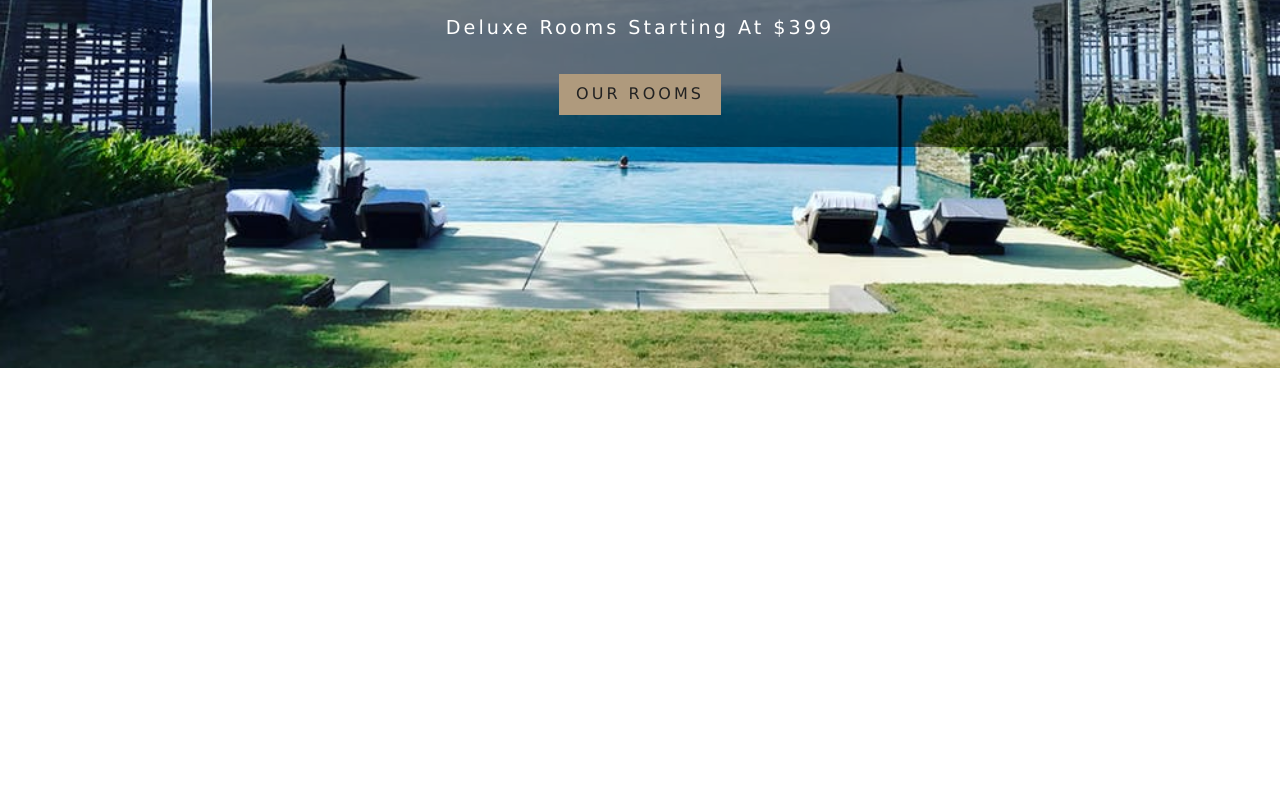
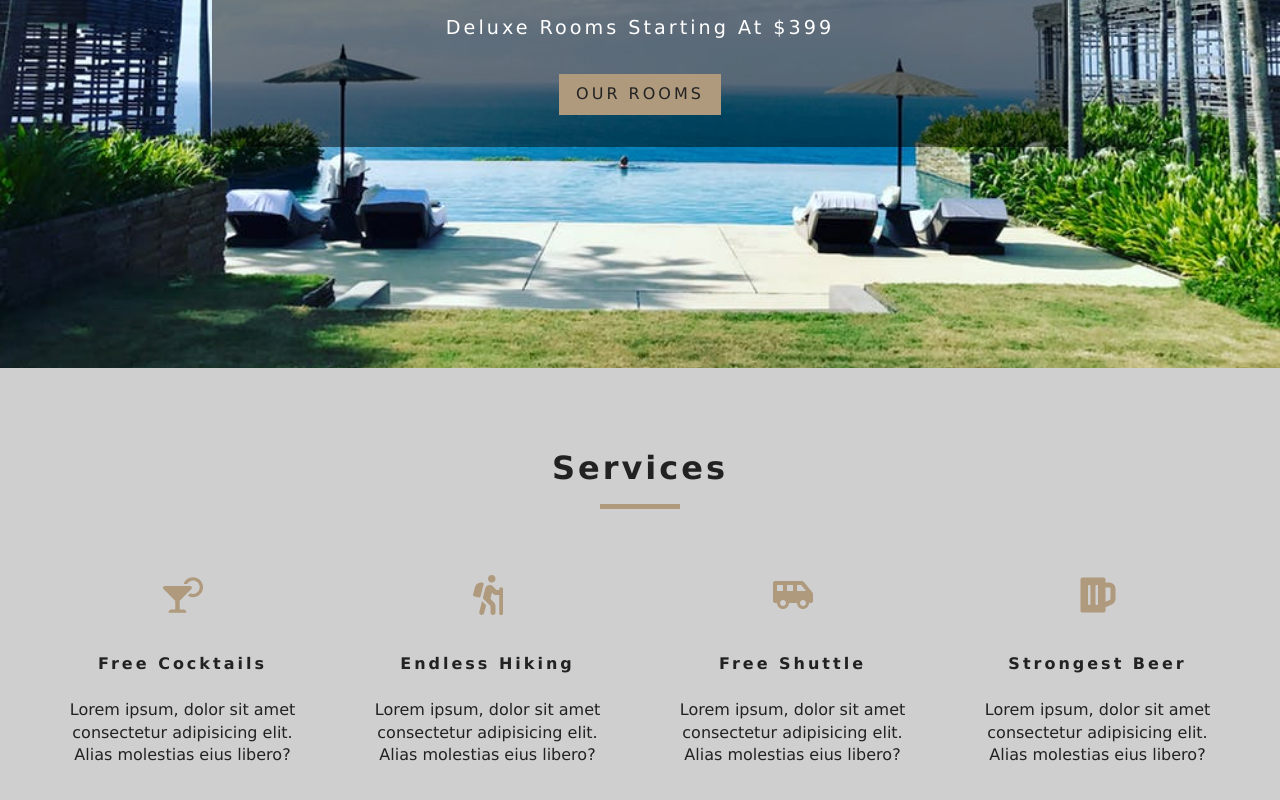
Before and after one commit to hulyak/hotel-booking, a React (Create React App) app: page / in a window 1280 px wide. Shown: the part 432-1232 px from the top of the page. Before the commit the page ends 800 px from the top, so only its background shows below. Built offline with nearby package versions, Linux system fonts and the light colour scheme.

Commit message:
create Services component

```diff
--- a/src/App.css
+++ b/src/App.css
@@ -253,6 +253,7 @@ h6 {
 }
 .services h6 {
   letter-spacing: var(--mainSpacing);
+  text-transform: capitalize;
 }
 .services p {
   width: 80%;
--- /dev/null
+++ b/src/components/Services.js
@@ -0,0 +1,53 @@
+import React, { useState } from "react";
+import { FaBeer, FaCocktail, FaHiking, FaShuttleVan } from "react-icons/fa";
+import Title from "./Title";
+
+const Services = () => {
+  const obj = [
+    {
+      icon: <FaCocktail />,
+      title: "Free Cocktails",
+      info:
+        "Lorem ipsum, dolor sit amet consectetur adipisicing elit. Alias molestias eius libero?",
+    },
+    {
+      icon: <FaHiking />,
+      title: "Endless Hiking",
+      info:
+        "Lorem ipsum, dolor sit amet consectetur adipisicing elit. Alias molestias eius libero?",
+    },
+    {
+      icon: <FaShuttleVan />,
+      title: "Free Shuttle",
+      info:
+        "Lorem ipsum, dolor sit amet consectetur adipisicing elit. Alias molestias eius libero?",
+    },
+    {
+      icon: <FaBeer />,
+      title: "Strongest Beer",
+      info:
+        "Lorem ipsum, dolor sit amet consectetur adipisicing elit. Alias molestias eius libero?",
+    },
+  ];
+
+  const [state, setState] = useState(obj);
+
+  return (
+    <section className="services">
+      <Title title="Services" />
+      <div className="services-center">
+        {state.map((item, index) => {
+          return (
+            <article key={index} className="service">
+              <span>{item.icon}</span>
+              <h6>{item.title}</h6>
+              <p>{item.info}</p>
+            </article>
+          );
+        })}
+      </div>
+    </section>
+  );
+};
+
+export default Services;
--- /dev/null
+++ b/src/components/Title.js
@@ -0,0 +1,12 @@
+import React from "react";
+
+const Title = ({ title }) => {
+  return (
+    <div className="section-title">
+      <h4>{title}</h4>
+      <div />
+    </div>
+  );
+};
+
+export default Title;
--- a/src/pages/Home.js
+++ b/src/pages/Home.js
@@ -2,16 +2,18 @@ import React from 'react'
 import { Link } from 'react-router-dom'
 import Banner from '../components/Banner'
 import Hero from '../components/Hero'
+import Services from '../components/Services'
 
 const Home = () => {
     return (
-        <div>
+        <>
           <Hero>
             <Banner title="Luxurious rooms" subtitle="deluxe rooms starting at $399">
             <Link to="/rooms" className="btn-primary">Our rooms</Link>
             </Banner>
           </Hero>
-        </div>
+          <Services />
+        </>
     )
 }
 
```
Also changed, not shown: 1 other file (tests, documents, lock files or other folders).
